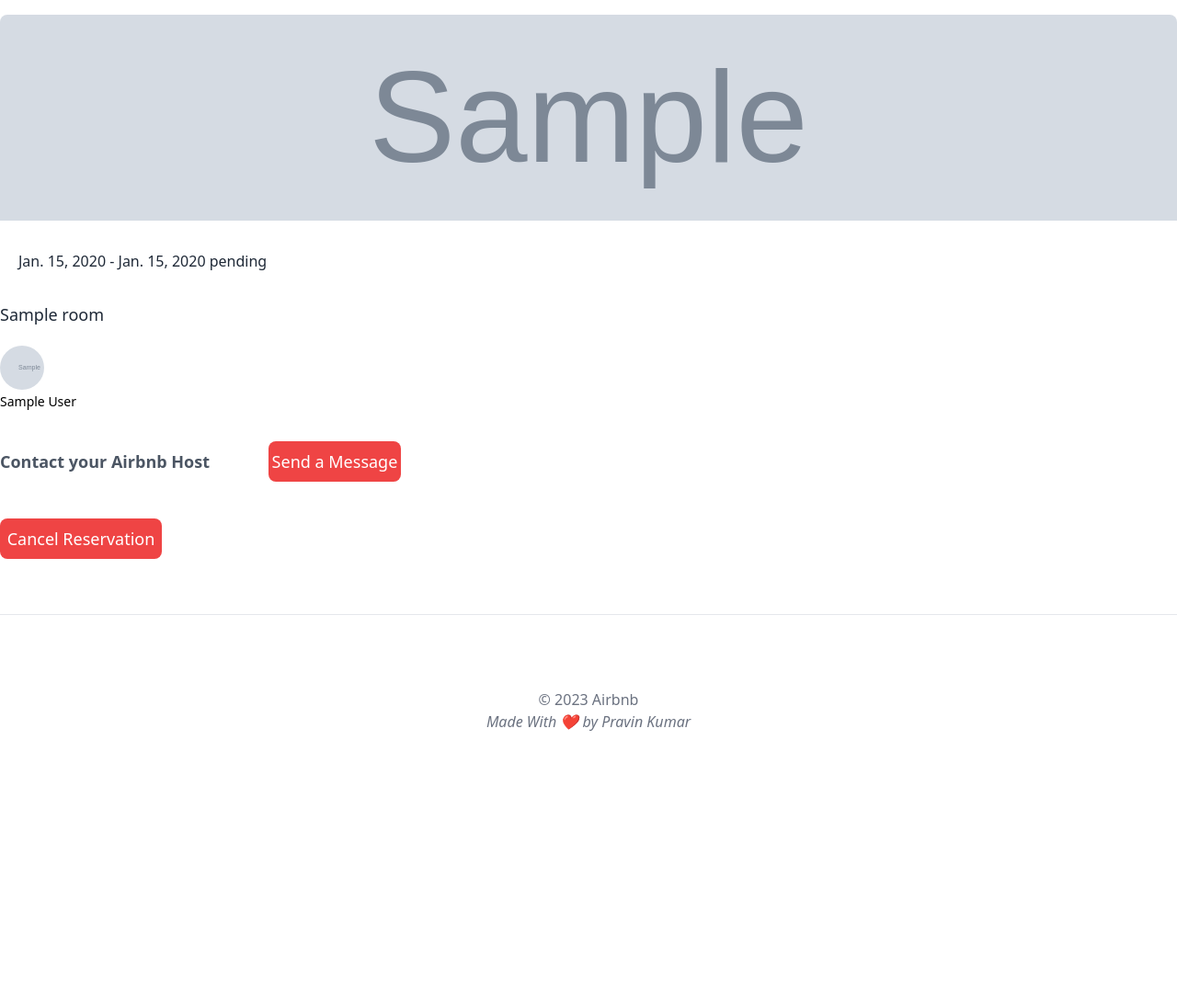
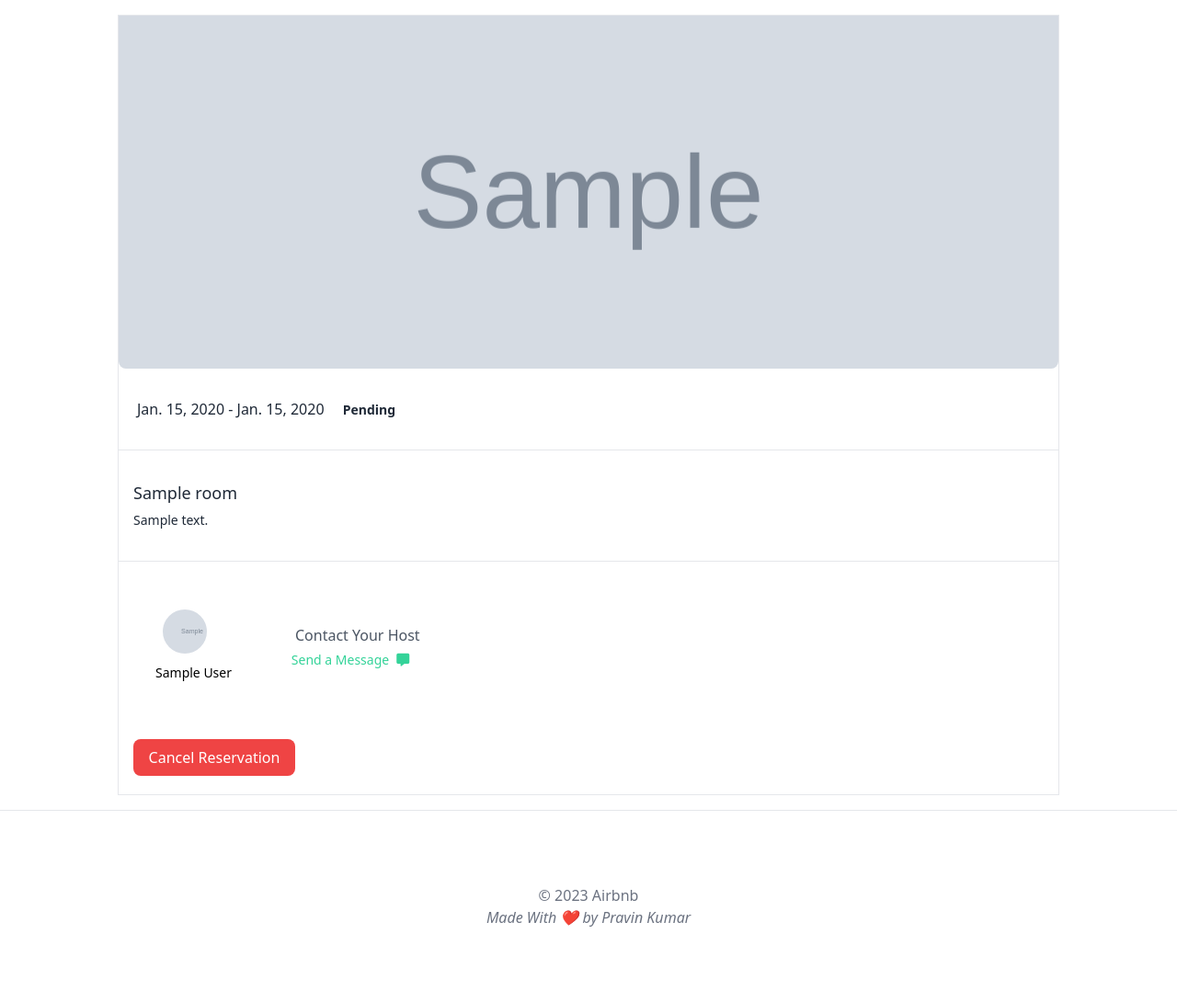
Before and after one commit to Pravin-Kumar-21/Airbnb_Clone_Latest, a Django app: template templates/reservations/detail.html in a window 1280 px wide. Shown: the part 80-1170 px from the top of the page at 92% size. Before the commit the page ends 875 px from the top, so only its background shows below. Run offline with Django 4.2, Linux system fonts and the light colour scheme; tables that the repository leaves empty hold one stand-in row (values such as "Sample post"); the template is opened without the code that fills it: values that come from a table or form of the project are taken from there, most other values are stand-ins (such as "Sample title", 1, 10 or a date in 2020); grey boxes marked "Sample" are stand-in pictures; style sheets or scripts are compiled from the project's sources; some libraries are stand-ins or nearby versions.

Commit message:
Completed Frontend of Reservation

```diff
--- a/templates/reservations/detail.html
+++ b/templates/reservations/detail.html
@@ -10,33 +10,38 @@
 
 {% block content %}
 
-    <div class="container mx-auto my-10 flex flex-col  ">
-        <div class="bg-cover bg-center h-56 rounded-t-lg" style="background-image: url({{reservation.room.first_photo}});"></div>
+    <div class="container w-4/5 border mx-auto my-4 flex flex-col  ">
+        <div class="bg-cover bg-center h-96 rounded-b-lg" style="background-image: url({{reservation.room.first_photo}});"></div>
             <div class="flex flex-col">
-                <div class="py-8 px-5 text-base font-light ">{{reservation.check_in}} - {{reservation.check_out}} <span>{{reservation.status}}</span></div>
-                <span class="text-lg">
-                    {{reservation.room.name}}
+                <div class="py-8 px-5 text-base font-light ">{{reservation.check_in}} - {{reservation.check_out}} <span class="ml-4 text-sm font-semibold">{{reservation.status|title}}</span></div>
+                <span class="container w-full  text-center py-4  border-t font-light text-gray-500"></span>
+                <span class="text-lg mb-8 ml-4">
+                    {{reservation.room.name}}<br>
+                    <span class="text-sm ">{{reservation.room.address}}</span>
                 </span>
+                <span class="container w-full  text-center py-4  border-t font-light text-gray-500"></span>
                 </div>
-            <div class="my-5">
-                <div>
+            <div class=" flex flex-row my-5">
+                <div class="ml-12">
+                <div class="flex flex-row mr-24 ">
                     <a href="{{reservation.room.host.get_absolute_url}}">
                         {% if user_obj.avatar %}
-                            <div class="h-12 w-12 bg-cover rounded-full pl-4" style="background-image: url({{user_obj.avatar.url}});"></div>
+                            <div class="h-12 w-12 mb-2 bg-cover rounded-full pl-4" style="background-image: url({{user_obj.avatar.url}});"></div>
                         {% else %}
-                            <div class="h-12 w-12  ml-4 bg-gray-600 rounded-full text-white flex justify-center items-center text-2xl">
+                            <div class="h-12 w-12 mb-2 ml-4 bg-gray-600 rounded-full text-white flex justify-center items-center text-2xl">
                                 <span>{{reservation.room.host.first_name|first}}</span>
                                 {% endif %}
                             </div>
-                            <span class="w-full font-extralight mt-3 text-center text-sm text-black">{{room.host.first_name}}&nbsp;{{room.host.last_name}}</span>
+                            <span class="w-full font-extralight mt-6 -ml-2  text-center text-sm text-black">{{reservation.room.host.first_name}}&nbsp;{{reservation.room.host.last_name}}</span>
                     </a>
                 </div>
-                <div class="my-5 flex flex-row">
-                    <span class="text-gray-600 mr-16 text-lg font-semibold">Contact your Airbnb Host</span>
-                    <a href="#" class="block text-center py-2 w-36 rounded-lg font-light text-lg -mt-2 text-white bg-red-500">Send a Message</a>
+                <div class="my-4 flex flex-col">
+                    <span class="text-gray-600 mb-2 text-base font-normal">Contact Your Host</span>
+                    <a href="#" class="block mb-3 -mt-3 -ml-3 pb-2 text-center w-36 rounded-lg font-light text-sm  text-green-400">Send a Message<i class="fa-solid fa-message ml-2 mt-3"></i></a>
                 </div>
-                <div class="my-5">
-                    <a href="#" class="block text-center py-2 w-44 rounded-lg font-light text-lg  text-white bg-red-500">Cancel Reservation</a>
+                </div>
+                <div class="my-5 mx-4">
+                    <a href="#" class="block text-center py-2 w-44 rounded-lg font-light text-base  text-white bg-red-500">Cancel Reservation</a>
                 </div>
             </div>
     </div>
```
